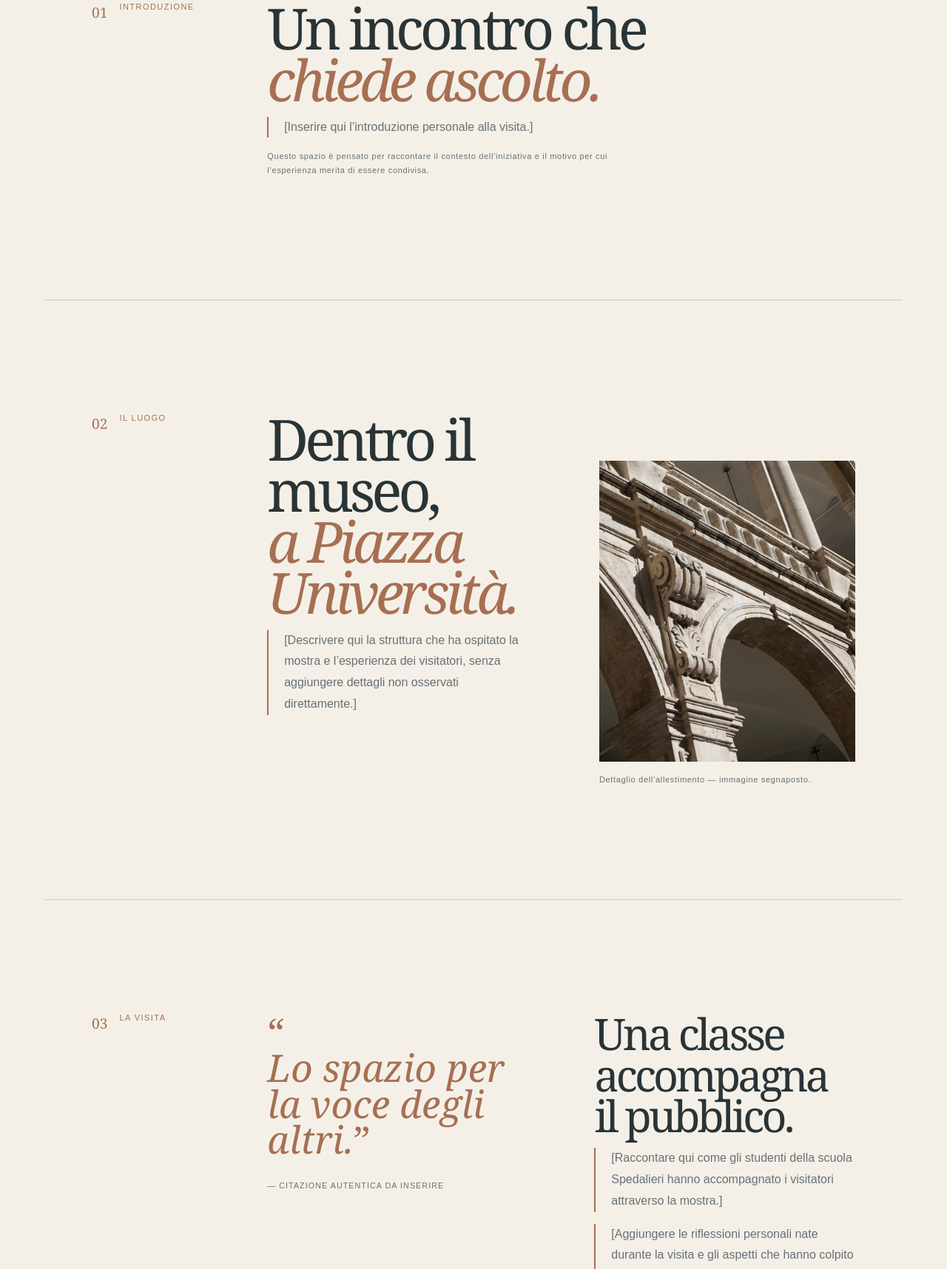
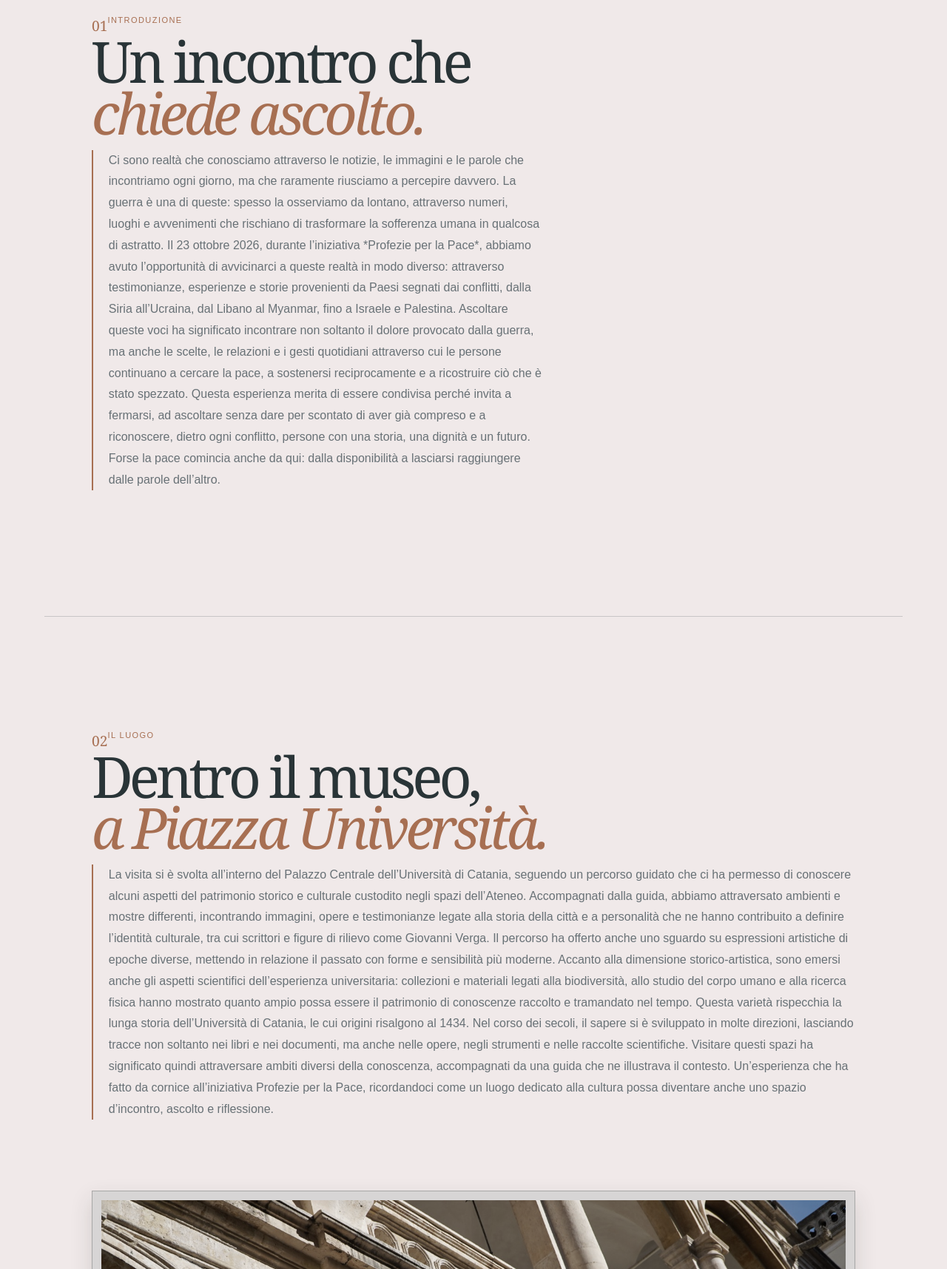
Before and after one commit to MirkoAndo/reportage-ppp, a plain HTML site: page index.html in a window 1280 px wide. Shown: the part 1084-2800 px from the top of the page at 74% size. Drawn offline with Linux system fonts and the light colour scheme.

Commit message:
Update index.html and style.css for content enhancement and styling improvements

```diff
--- a/index.html
+++ b/index.html
@@ -19,6 +19,8 @@
 </head>
 
 <body>
+  <br>
+
   <div class="site-shell">
     <a class="skip-link" href="#contenuto">Vai al contenuto</a>
 
@@ -49,6 +51,7 @@
         <a href="#valutazione">06 Valutazione</a>
         <a href="#conclusione">07 Conclusione</a>
       </nav>
+
     </header>
 
     <main id="contenuto">
@@ -75,10 +78,9 @@
               Inizia il racconto
             </a>
           </div>
-          <figure class="hero-image">
-            <img src="images/FotoDiGruppo.jpeg" alt="Spazio 5C" width="2434" height="1706" fetchpriority="high">
-            <figcaption>Immagine segnaposto — sostituire con una fotografia autentica della struttura o della mostra.
-            </figcaption>
+          <figure class="hero-image fotografica">
+            <img src="images/FotoDiGruppo.jpeg" alt="Spazio 5C" width="2434" height="1706" fetchpriority="high"
+              style="display: block; width: 100%; height: auto;">
           </figure>
         </section>
 
@@ -86,9 +88,24 @@
           <div class="section-label"><span>01</span><span>Introduzione</span></div>
           <div class="section-body narrow">
             <h2>Un incontro che<br><em>chiede ascolto.</em></h2>
-            <p class="placeholder">[Inserire qui l’introduzione personale alla visita.]</p>
-            <p class="small-note">Questo spazio è pensato per raccontare il contesto dell’iniziativa e il motivo per cui
-              l’esperienza merita di essere condivisa.</p>
+            <p class="placeholder">Ci sono realtà che conosciamo attraverso le notizie, le immagini e le parole che
+              incontriamo ogni giorno, ma che raramente riusciamo a percepire davvero. La guerra è una di queste: spesso
+              la osserviamo da lontano, attraverso numeri, luoghi e avvenimenti che rischiano di trasformare la
+              sofferenza umana in qualcosa di astratto.
+
+              Il 23 ottobre 2026, durante l’iniziativa *Profezie per la Pace*, abbiamo avuto l’opportunità di
+              avvicinarci a queste realtà in modo diverso: attraverso testimonianze, esperienze e storie provenienti da
+              Paesi segnati dai conflitti, dalla Siria all’Ucraina, dal Libano al Myanmar, fino a Israele e Palestina.
+
+              Ascoltare queste voci ha significato incontrare non soltanto il dolore provocato dalla guerra, ma anche le
+              scelte, le relazioni e i gesti quotidiani attraverso cui le persone continuano a cercare la pace, a
+              sostenersi reciprocamente e a ricostruire ciò che è stato spezzato.
+
+              Questa esperienza merita di essere condivisa perché invita a fermarsi, ad ascoltare senza dare per
+              scontato di aver già compreso e a riconoscere, dietro ogni conflitto, persone con una storia, una dignità
+              e un futuro. Forse la pace comincia anche da qui: dalla disponibilità a lasciarsi raggiungere dalle parole
+              dell’altro.</p>
+
           </div>
         </section>
 
@@ -97,13 +114,33 @@
           <div class="section-body place-layout">
             <div>
               <h2>Dentro il museo,<br><em>a Piazza Università.</em></h2>
-              <p class="placeholder">[Descrivere qui la struttura che ha ospitato la mostra e l’esperienza dei
-                visitatori, senza aggiungere dettagli non osservati direttamente.]</p>
+              <p class="placeholder">La visita si è svolta all’interno del Palazzo Centrale dell’Università di Catania,
+                seguendo un percorso guidato che ci ha permesso di conoscere alcuni aspetti del patrimonio storico e
+                culturale custodito negli spazi dell’Ateneo.
+
+                Accompagnati dalla guida, abbiamo attraversato ambienti e mostre differenti, incontrando immagini, opere
+                e testimonianze legate alla storia della città e a personalità che ne hanno contribuito a definire
+                l’identità culturale, tra cui scrittori e figure di rilievo come Giovanni Verga. Il percorso ha offerto
+                anche uno sguardo su espressioni artistiche di epoche diverse, mettendo in relazione il passato con
+                forme e sensibilità più moderne.
+
+                Accanto alla dimensione storico-artistica, sono emersi anche gli aspetti scientifici dell’esperienza
+                universitaria: collezioni e materiali legati alla biodiversità, allo studio del corpo umano e alla
+                ricerca fisica hanno mostrato quanto ampio possa essere il patrimonio di conoscenze raccolto e
+                tramandato nel tempo.
+
+                Questa varietà rispecchia la lunga storia dell’Università di Catania, le cui origini risalgono al 1434.
+                Nel corso dei secoli, il sapere si è sviluppato in molte direzioni, lasciando tracce non soltanto nei
+                libri e nei documenti, ma anche nelle opere, negli strumenti e nelle raccolte scientifiche.
+
+                Visitare questi spazi ha significato quindi attraversare ambiti diversi della conoscenza, accompagnati
+                da una guida che ne illustrava il contesto. Un’esperienza che ha fatto da cornice all’iniziativa
+                Profezie per la Pace, ricordandoci come un luogo dedicato alla cultura possa diventare anche uno spazio
+                d’incontro, ascolto e riflessione.</p>
             </div>
             <figure>
-              <img src="images/ArcoMuseo.jpeg" alt="Dettaglio dell’allestimento della Università" width="1600"
-                height="1066" loading="lazy">
-              <figcaption>Dettaglio dell’allestimento — immagine segnaposto.</figcaption>
+              <img class="fotografica" src="images/ArcoMuseo.jpeg" alt="Dettaglio dell’allestimento della Università"
+                width="1600" height="1066" loading="lazy">
             </figure>
           </div>
         </section>
@@ -112,15 +149,25 @@
           <div class="section-label"><span>03</span><span>La visita</span></div>
           <div class="section-body story-layout">
             <div class="pull-quote">
-              “<br><em>Lo spazio per la voce degli altri.</em>”
-              <small>— citazione autentica da inserire</small>
+              “<br><em>Lo spazio per la voce degli altri. Un’opportunità per ascoltare e comprendere.</em>”
             </div>
             <div>
               <h2>Una classe accompagna<br>il pubblico.</h2>
-              <p class="placeholder">[Raccontare qui come gli studenti della scuola Spedalieri hanno accompagnato i
-                visitatori attraverso la mostra.]</p>
-              <p class="placeholder">[Aggiungere le riflessioni personali nate durante la visita e gli aspetti che hanno
-                colpito maggiormente l’autore.]</p>
+              <p class="placeholder">Durante l’iniziativa Profezie per la Pace, gli studenti dello Spedalieri hanno
+                accompagnato il pubblico in un percorso fatto di storie, esperienze e testimonianze provenienti da
+                diverse parti del mondo. Attraverso i loro interventi, i visitatori hanno potuto avvicinarsi a realtà
+                segnate da conflitti e difficoltà, ascoltando le voci di chi vive situazioni spesso conosciute soltanto
+                attraverso le notizie.</p>
+              <p class="placeholder">Personalmente, questa esperienza mi ha portato a riflettere sulla distanza che
+                spesso separa l'informazione dalla comprensione. Sapere che una guerra è in corso non significa
+                necessariamente riuscire a percepire ciò che comporta nella vita delle persone. Le testimonianze
+                permettono di avvicinarsi a quella dimensione umana che rischia di perdersi quando un conflitto viene
+                ridotto a numeri, immagini rapide o notizie che si susseguono.
+
+                Mi ha colpito anche il fatto che, accanto al dolore, trovassero spazio gesti concreti di solidarietà,
+                accoglienza e ricostruzione. Non si trattava soltanto di raccontare ciò che era stato perduto, ma anche
+                di mostrare ciò che le persone continuano a fare per gli altri, persino nelle circostanze più difficili.
+              </p>
             </div>
           </div>
         </section>
@@ -498,7 +545,7 @@
           </div>
         </section>
 
-        <section class="gallery-section section-grid" id="galleria">
+        <section class="gallery-section section-grid fotografica" id="galleria">
           <div class="section-label"><span>05</span><span>Galleria fotografica</span></div>
           <div class="section-body">
             <h2>Gli spazi, i dettagli,<br><em>l’incontro.</em></h2>
@@ -542,18 +589,20 @@
 
         <section class="evaluation section-grid" id="valutazione">
           <div class="section-label"><span>06</span><span>Valutazione personale</span></div>
-          <div class="section-body evaluation-body">
+          <div class="section-body">
             <h2>Quando l’educazione civica<br><em>esce dai libri.</em></h2>
-            <p class="placeholder">[Inserire qui una valutazione personale e motivata dell’esperienza: la capacità
-              comunicativa degli studenti, la qualità della presentazione, l’efficacia delle testimonianze e il valore
-              didattico e umano della mostra.]</p>
-            <div class="rating-lines">
-              <span>Capacità comunicativa degli studenti</span>
-              <i></i>
-              <span>Qualità della presentazione</span>
-              <i></i>
-              <span>Valore didattico e umano</span>
-              <i></i>
+            <p class="placeholder">L’esperienza di Profezie per la Pace ha rappresentato un esempio concreto di come
+              l’educazione civica possa superare i confini della lezione tradizionale e trasformarsi in un’occasione di
+              confronto con la realtà. I temi della pace, dei diritti umani, della solidarietà e della convivenza civile
+              non sono stati affrontati soltanto attraverso concetti teorici, ma attraverso storie e testimonianze
+              capaci di dare loro un significato più vicino alla vita delle persone.
+
+              Un aspetto significativo è stato il coinvolgimento degli studenti dello Spedalieri, chiamati a presentare
+              e accompagnare il pubblico attraverso i contenuti della mostra. Il loro ruolo ha contribuito a rendere
+              l'esperienza partecipata, creando un collegamento tra le testimonianze e chi le ascoltava. Raccontare
+              esperienze tanto complesse richiede attenzione, capacità di sintesi e rispetto per le persone coinvolte:
+              elementi fondamentali per comunicare senza banalizzare realtà che, per la loro natura, non possono essere
+              ridotte a poche informazioni.</p>
           </div>
   </div>
   </section>
@@ -561,8 +610,16 @@
   <section class="closing" id="conclusione">
     <p class="eyebrow">07 — Conclusione</p>
     <h2>Ciò che resta<br><em>dopo l’ascolto.</em></h2>
-          <p class="placeholder">[Inserire qui il testo personale e riflessivo che chiude il reportage.]</p>
-          <div class="closing-mark">PP<span>·</span>P</div>
+    <p class="placeholder">Al termine di questa esperienza, ciò che rimane non è soltanto il ricordo di una mostra o
+      delle testimonianze ascoltate, ma soprattutto una domanda sul modo in cui scegliamo di guardare il mondo.
+
+      Siamo abituati a ricevere continuamente informazioni: guerre, crisi umanitarie, emergenze e sofferenze entrano
+      nella nostra quotidianità attraverso notizie e immagini che si susseguono rapidamente. Il rischio è che, proprio
+      per la loro frequenza, finiscano per diventare parte di uno sfondo al quale ci abituiamo, senza riuscire più a
+      soffermarci su ciò che rappresentano davvero per le persone coinvolte.
+      La pace, prima di diventare una condizione del mondo, richiede anche persone disposte a non considerarla un
+      problema estraneo alla propria vita.</p>
+    <div class="closing-mark">Profezie Per la<span>·</span>Pace</div>
   </section>
   </article>
   </main>
@@ -576,7 +633,9 @@
       <span>Esperienza di educazione civica offerta da</span>
       <span>Scuola Spedalieri, Catania & Università degli studi di Catania</span>
     </div>
-      <p>Fonti, attribuzioni e crediti fotografici: Emanuele DiGiovanni Barbagallo.</p>
+    <p>Fonti, attribuzioni e crediti fotografici:
+      <br>Emanuele DiGiovanni Barbagallo.
+    </p>
   </footer>
 
   <dialog class="lightbox" id="lightbox" closedby="any" aria-label="Immagine ingrandita">
--- a/style.css
+++ b/style.css
@@ -4,7 +4,7 @@
    ========================================================================== */
 
 :root {
-  --ivory: #f4f0e8;
+  --ivory: #f0e9e9;
   --ink: #293437;
   --terra: #a76f52;
   --sand: #ddd5c7;
@@ -114,6 +114,13 @@ h2 em {
 /* ==========================================================================
    4. Header & Navigazione
    ========================================================================== */
+
+.fotografica {
+  padding: 0.75rem;
+  border: 1px solid rgba(42, 48, 40, 0.28);
+  background: #d8d5d5;
+  box-shadow: 0 0.75rem 1.75rem rgba(42, 48, 40, 0.16);
+}
 
 .site-header {
   position: relative;
@@ -276,7 +283,7 @@ figcaption {
    ========================================================================== */
 
 .section-grid {
-  display: grid;
+  /*display: grid;*/
   grid-template-columns: 23% 1fr;
   max-width: 1160px;
   margin: auto;
@@ -286,7 +293,7 @@ figcaption {
 
 .section-label {
   display: flex;
-  gap: 1rem;
+  gap: rem;
   align-items: flex-start;
   color: var(--terra);
 }
@@ -330,18 +337,28 @@ figcaption {
 }
 
 .place-layout {
-  display: grid;
-  grid-template-columns: 1fr 1fr;
-  gap: clamp(2rem, 8vw, 8rem);
+  display: flex;
+  flex-direction: column;
+  gap: 3.5rem;
+  max-width: 100%;
+}
+
+.place-layout > div {
+  width: 100%;
+}
+
+.place-layout .placeholder {
+  max-width: 100%;
 }
 
 .place-layout figure {
-  margin: 4rem 0 0;
+  margin: 1.5rem 0 0;
+  max-width: 100%;
 }
 
 .place-layout img {
   width: 100%;
-  aspect-ratio: 0.85;
+  aspect-ratio: 16 / 10;
   object-fit: cover;
   filter: saturate(0.6);
 }
@@ -359,7 +376,7 @@ figcaption {
 
 .pull-quote {
   font-family: var(--serif);
-  font-size: clamp(2rem, 4vw, 4rem);
+  font-size: clamp(2rem, 3vw, 3rem);
   line-height: 0.95;
   color: var(--terra);
 }
```
Lines whose indentation alone changed are shown as unchanged.
